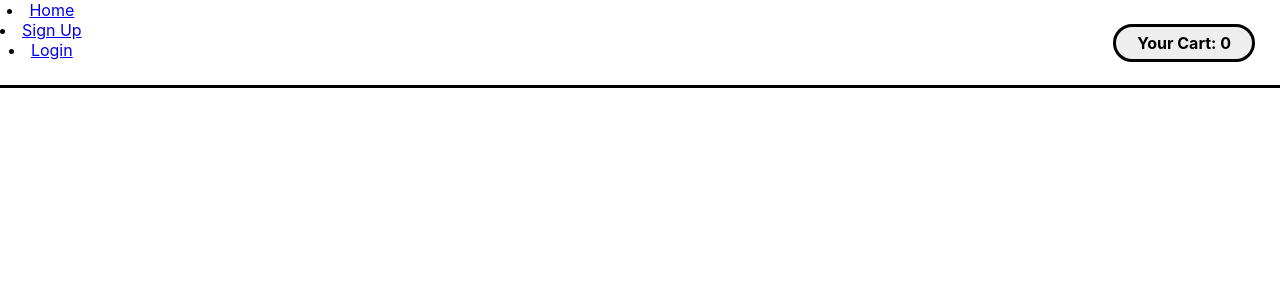
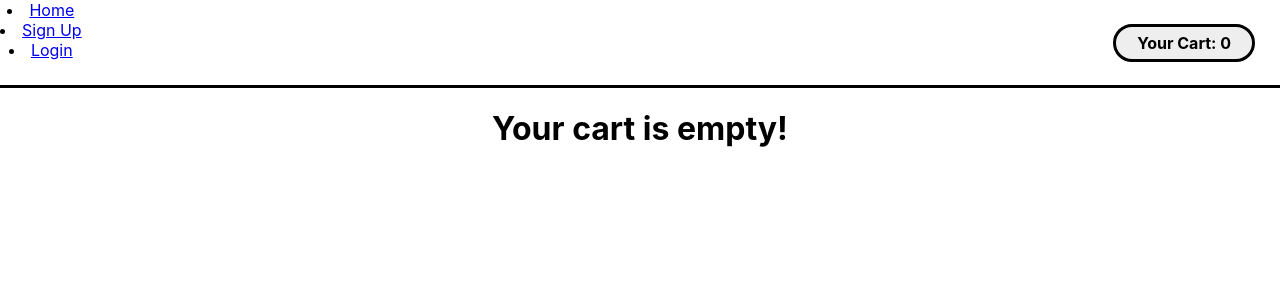
Before and after one commit to DenislavStoynov/Marketplace_System, a React (Create React App) app: page /checkout in a window 1280 px wide. Shown: the top 300 px of the page. Built offline with nearby package versions, Linux system fonts and the light colour scheme; no server answers.

Commit message:
checkout-page_add

```diff
--- a/src/App.js
+++ b/src/App.js
@@ -9,6 +9,7 @@ import Dashboard from './components/Dashboard/Dashboard';
 import { LoggedContextProvider } from './ctx/LoggedContext';
 import { CartListContextProvider } from './ctx/CartListContext';
 import CartPopUp from './components/CartPopUp/CartPopUp';
+import Checkout from './components/Checkout/Checkout';
 
 function App() {
   const [userList, setUserList] = useState([]);
@@ -64,6 +65,9 @@ function App() {
               <Route path="/dashboard">
                 <Dashboard setTotalProducts={setTotalProducts} />
               </Route>
+              <Route path="/checkout">
+                <Checkout setIsCartOpen={setIsCartOpen} />
+              </Route>
             </Switch>
           </main>
           {isCartOpen && <CartPopUp setIsCartOpen={setIsCartOpen} />}
--- a/src/components/CartPopUp/CartPopUp.js
+++ b/src/components/CartPopUp/CartPopUp.js
@@ -2,6 +2,7 @@ import React, { useEffect } from 'react';
 import { CartListContext } from '../../ctx/CartListContext';
 import { useContext } from 'react';
 import CartProduct from './CartProduct/CartProduct';
+import { Link } from 'react-router-dom';
 
 const CartPopUp = ({ setIsCartOpen }) => {
     const { cartList, totalPrice } = useContext(CartListContext);
@@ -24,7 +25,7 @@ const CartPopUp = ({ setIsCartOpen }) => {
             </div>
             <div style={{ float: 'right' }}>
                 <button onClick={closeCartPopUp}>Close</button>
-                <button>Order</button>
+                <Link to='/checkout'><button>Checkout</button></Link>
             </div>
         </div>
     )
--- /dev/null
+++ b/src/components/Checkout/Checkout.js
@@ -0,0 +1,26 @@
+import React, { useEffect } from 'react';
+
+const Checkout = ({ setIsCartOpen }) => {
+    const isCartValid = sessionStorage.getItem('cart');
+
+    useEffect(() => {
+        setIsCartOpen(false);
+    }, [])
+
+    return (
+        <div>
+            {(!isCartValid || isCartValid.length <= 2) && <h1>Your cart is empty!</h1>}
+            {isCartValid && isCartValid.length > 2 &&
+                <form style={{ display: 'flex', gap: 15, flexDirection: 'column', width: '50%', margin: '0 auto' }}>
+                    <h1>Checkout:</h1>
+                    <input type="email" placeholder='Email address...(mandatory)' required />
+                    <input type="text" placeholder='First and Last name...(optional)' />
+                    <input type="text" placeholder='Address...(mandatory)' required />
+                    <input type="text" placeholder='Phone number...(optional)' required />
+                    <button type="submit">Order</button>
+                </form>}
+        </div>
+    );
+};
+
+export default Checkout;
```
